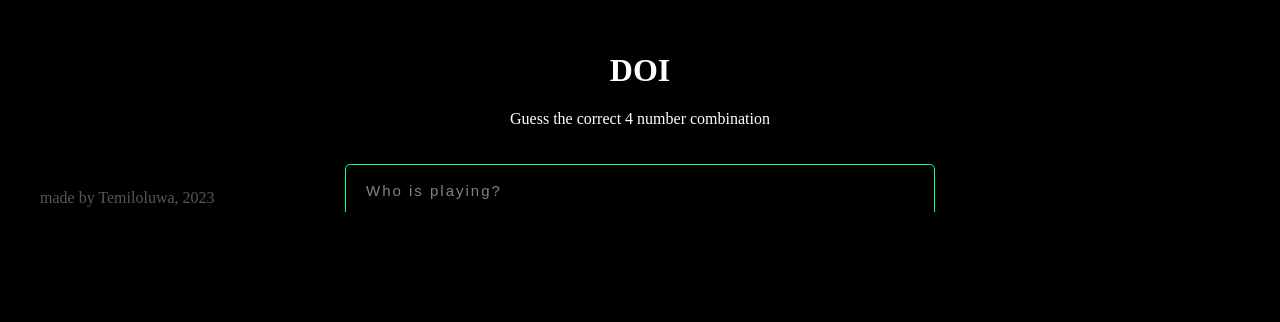
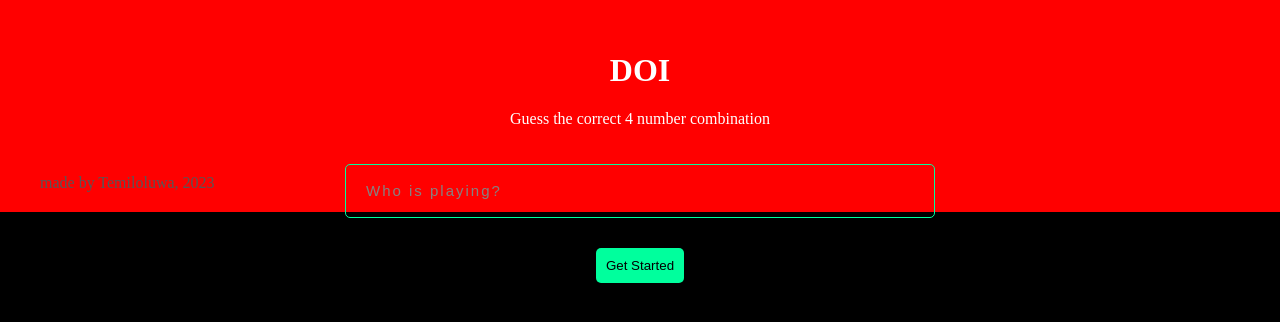
Before and after one commit to Temiloluwaakin/DOI, a React (Create React App) app: page / in a window 1280 px wide. Shown: the part 588-910 px from the top of the page. Before the commit the page ends 800 px from the top, so only its background shows below. Built offline with nearby package versions, Linux system fonts and the light colour scheme.

Commit message:
design chages

```diff
--- a/src/index.css
+++ b/src/index.css
@@ -31,7 +31,8 @@ nav{
 
 
 .welcome{
-  margin: 50% auto;
+  margin: 0% auto;
+  padding: 50% 0;
   align-self: center;
   text-align: center;
 }
@@ -67,10 +68,9 @@ nav{
 }
 
 .App{
-  background: #000;
+  background: red;
   color: #fff;
   position: relative;
-  overflow: hidden;
   height: 100vh;
 }
 
@@ -79,7 +79,7 @@ footer{
   color: #585656;
   padding: 0px 40px;
   position: absolute;
-  bottom: 5px;
+  bottom: 20px;
 }
 
 
```
